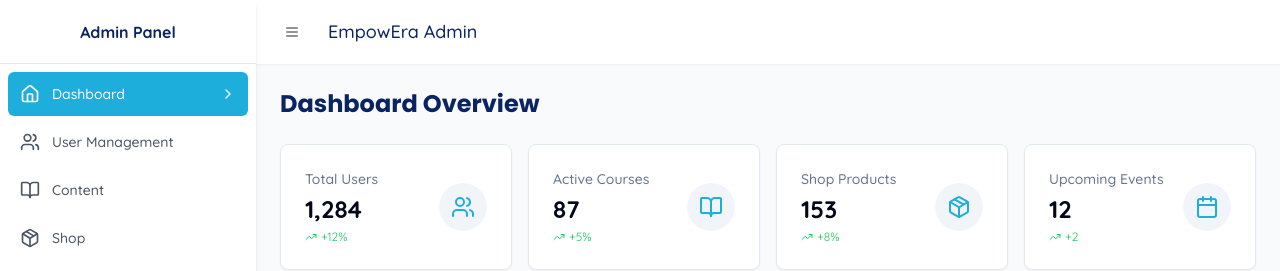
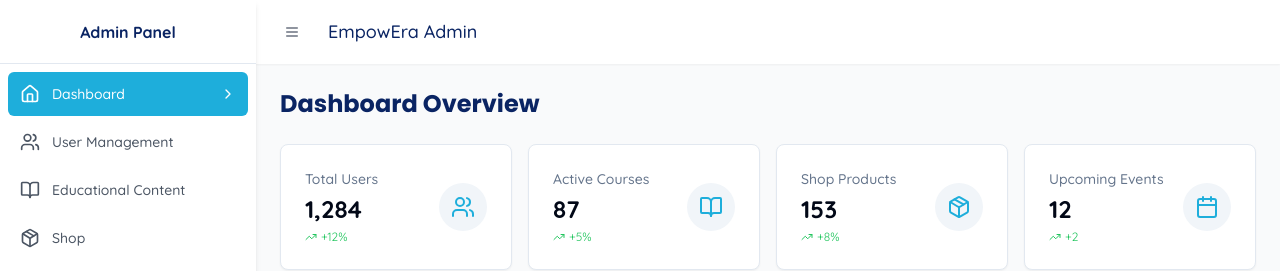
Before and after one commit to Ihsan-Alladan/empower-lebanon-connect, a React (Vite) app: page /admin in a window 1280 px wide. Shown: the top 271 px of the page. Built offline with nearby package versions, Linux system fonts and the light colour scheme; sample sign-in values are in the browser's storage.

Commit message:
Rename content management page
Rename "Content Management" to "Educational Content Management" in the admin panel.

```diff
--- a/src/components/admin/AdminSidebar.tsx
+++ b/src/components/admin/AdminSidebar.tsx
@@ -68,7 +68,7 @@ const AdminSidebar: React.FC<AdminSidebarProps> = ({ collapsed, toggleCollapsed
   const menuItems = [
     { icon: <Home size={20} />, text: 'Dashboard', to: '/admin' },
     { icon: <Users size={20} />, text: 'User Management', to: '/admin/users' },
-    { icon: <BookOpen size={20} />, text: 'Content', to: '/admin/content' },
+    { icon: <BookOpen size={20} />, text: 'Educational Content', to: '/admin/content' },
     { icon: <Package size={20} />, text: 'Shop', to: '/admin/shop' },
     { icon: <Calendar size={20} />, text: 'Events', to: '/admin/events' },
     { icon: <PieChart size={20} />, text: 'Analytics', to: '/admin/analytics' },
```
